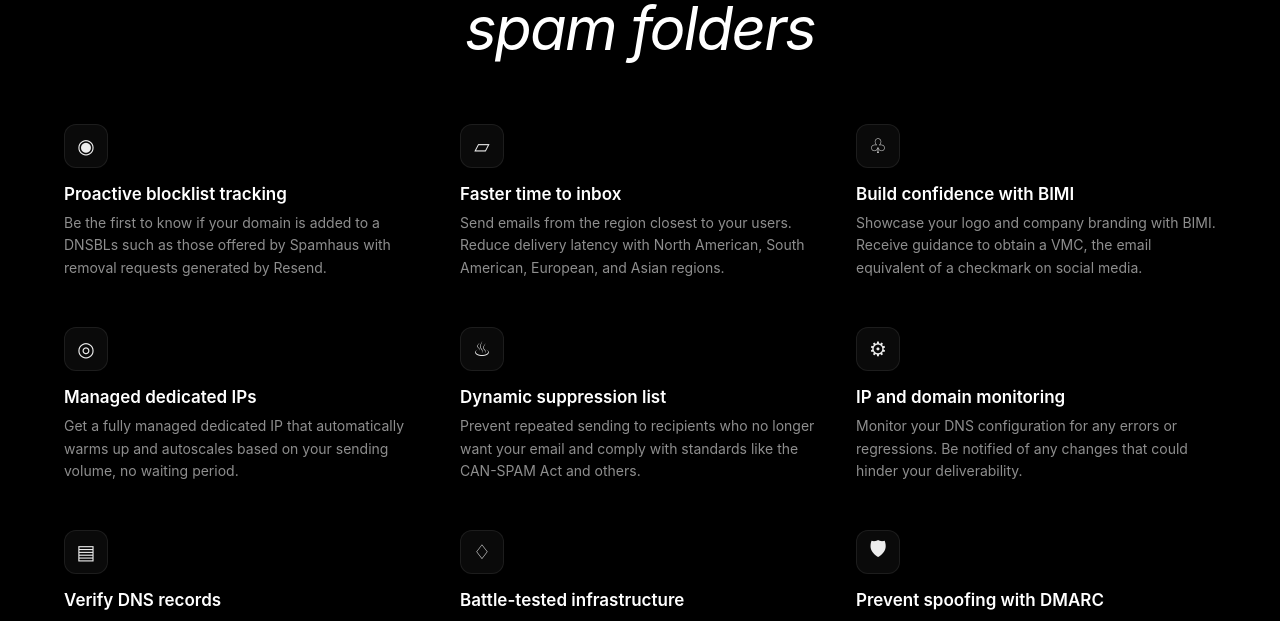
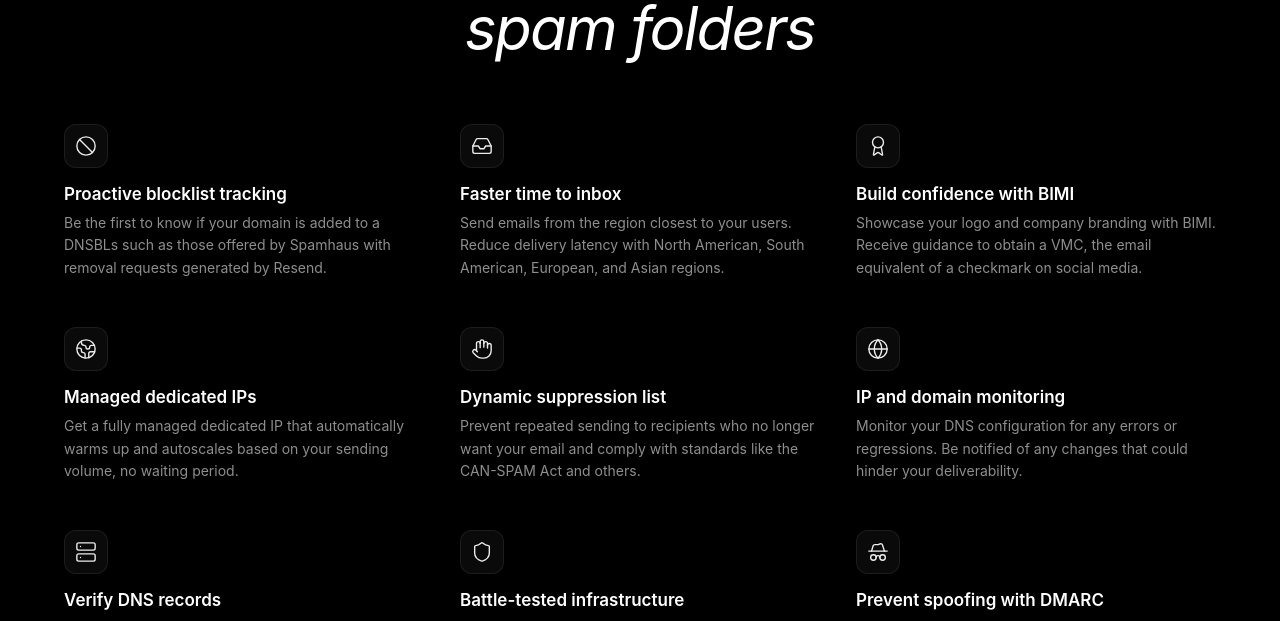
Before and after one commit to deveshchauhan1231-glitch/Resend-clone, a React (Vite) app: page / in a window 1280 px wide. Shown: the part 7408-8029 px from the top of the page. Built offline with nearby package versions, Linux system fonts and the light colour scheme; a web font is replaced by a local one.

Commit message:
add icons

```diff
--- a/src/components/Deliverability.tsx
+++ b/src/components/Deliverability.tsx
@@ -1,13 +1,25 @@
+import {
+  Ban,
+  Inbox,
+  Award,
+  Earth,
+  Hand,
+  Globe,
+  Server,
+  Shield,
+  HatGlasses,
+} from 'lucide-react'
+
 const items = [
-  { icon: '◉', title: 'Proactive blocklist tracking', text: 'Be the first to know if your domain is added to a DNSBLs such as those offered by Spamhaus with removal requests generated by Resend.' },
-  { icon: '▱', title: 'Faster time to inbox', text: 'Send emails from the region closest to your users. Reduce delivery latency with North American, South American, European, and Asian regions.' },
-  { icon: '♧', title: 'Build confidence with BIMI', text: 'Showcase your logo and company branding with BIMI. Receive guidance to obtain a VMC, the email equivalent of a checkmark on social media.' },
-  { icon: '◎', title: 'Managed dedicated IPs', text: 'Get a fully managed dedicated IP that automatically warms up and autoscales based on your sending volume, no waiting period.' },
-  { icon: '♨', title: 'Dynamic suppression list', text: 'Prevent repeated sending to recipients who no longer want your email and comply with standards like the CAN-SPAM Act and others.' },
-  { icon: '⚙', title: 'IP and domain monitoring', text: 'Monitor your DNS configuration for any errors or regressions. Be notified of any changes that could hinder your deliverability.' },
-  { icon: '▤', title: 'Verify DNS records', text: 'Protect your reputation by verifying your identity as a legitimate sender. Secure your email communication using DKIM and SPF.' },
-  { icon: '♢', title: 'Battle-tested infrastructure', text: "Rely on a platform of reputable IPs used by trustworthy senders with distributed workloads across different IP pools." },
-  { icon: '🛡', title: 'Prevent spoofing with DMARC', text: 'Avoid impersonation by creating DMARC policies and instructing inbox providers on how to treat unauthenticated email.' },
+  { icon: Ban, title: 'Proactive blocklist tracking', text: 'Be the first to know if your domain is added to a DNSBLs such as those offered by Spamhaus with removal requests generated by Resend.' },
+  { icon: Inbox, title: 'Faster time to inbox', text: 'Send emails from the region closest to your users. Reduce delivery latency with North American, South American, European, and Asian regions.' },
+  { icon: Award, title: 'Build confidence with BIMI', text: 'Showcase your logo and company branding with BIMI. Receive guidance to obtain a VMC, the email equivalent of a checkmark on social media.' },
+  { icon: Earth, title: 'Managed dedicated IPs', text: 'Get a fully managed dedicated IP that automatically warms up and autoscales based on your sending volume, no waiting period.' },
+  { icon: Hand, title: 'Dynamic suppression list', text: 'Prevent repeated sending to recipients who no longer want your email and comply with standards like the CAN-SPAM Act and others.' },
+  { icon: Globe, title: 'IP and domain monitoring', text: 'Monitor your DNS configuration for any errors or regressions. Be notified of any changes that could hinder your deliverability.' },
+  { icon: Server, title: 'Verify DNS records', text: 'Protect your reputation by verifying your identity as a legitimate sender. Secure your email communication using DKIM and SPF.' },
+  { icon: Shield, title: 'Battle-tested infrastructure', text: "Rely on a platform of reputable IPs used by trustworthy senders with distributed workloads across different IP pools." },
+  { icon: HatGlasses, title: 'Prevent spoofing with DMARC', text: 'Avoid impersonation by creating DMARC policies and instructing inbox providers on how to treat unauthenticated email.' },
 ]
 
 export function Deliverability() {
@@ -18,11 +30,13 @@ export function Deliverability() {
         <em>spam folders</em>
       </h2>
       <div className="deliverability-grid">
-        {items.map((item) => (
-          <article className="deliverability-item" key={item.title}>
-            <span className="deliverability-icon">{item.icon}</span>
-            <h3>{item.title}</h3>
-            <p>{item.text}</p>
+        {items.map(({ icon: Icon, title, text }) => (
+          <article className="deliverability-item" key={title}>
+            <span className="deliverability-icon">
+              <Icon size={22} strokeWidth={1.5} />
+            </span>
+            <h3>{title}</h3>
+            <p>{text}</p>
           </article>
         ))}
       </div>
```
